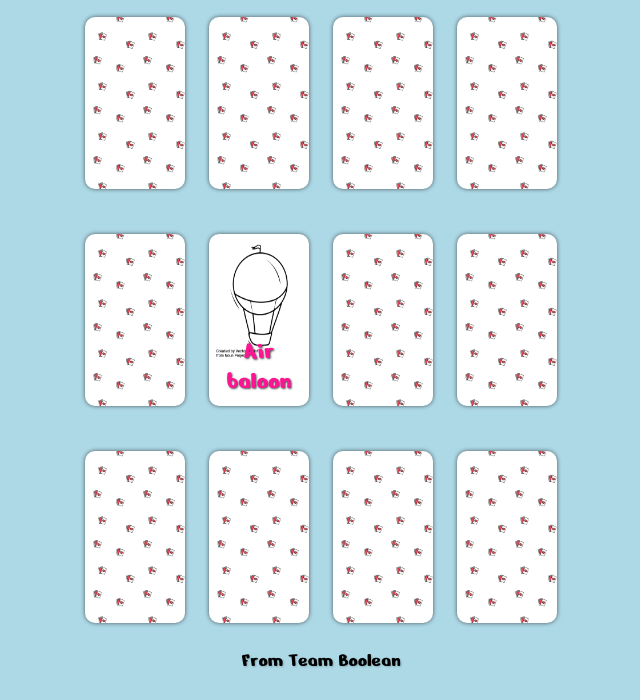
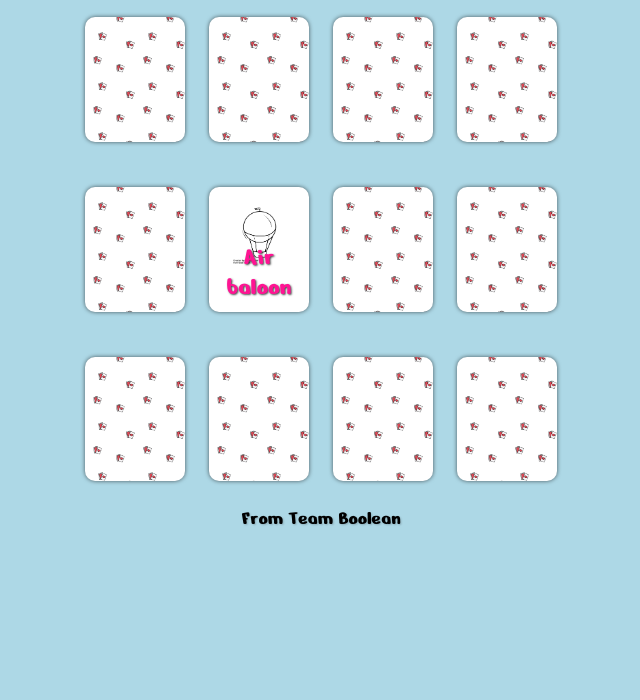
Before and after one commit to endritmorina94/html-css-memory, a plain HTML site: page index.html in a window 1280 px wide. Shown: the part 100-800 px from the top of the page, without its empty margins (319-959 px from the left). Drawn offline with Linux system fonts and the light colour scheme.

Commit message:
Correzione in aula, aggiunto proprietà visibility e tolto altezze fisse!

```diff
--- a/css/style.css
+++ b/css/style.css
@@ -28,21 +28,18 @@ h1{
 /* FINE HEADER */
 
 /* CONTENITORE DELLE CARTE */
-.row{
-  width: 100%;
-}
-
 .card{
   display: inline-block;
   width: 12%;
-  height: 21.5vh;
   margin: 20px 20px 20px 0;
+  padding: 20px 20px 40px 20px;
   border-radius: 10px;
-  background-image: url(../img/pattern.png);
+  background-image: url('../img/pattern.png');
   background-size: contain;
   position: relative;
   box-shadow: 0 0 4px 0 rgba(0, 0, 0, 0.6);
   background-color: white;
+  overflow: hidden;
 }
 
 /* tolgo il margine all'ultima carta per evitare il discentramento della riga */
@@ -55,7 +52,7 @@ h1{
   background-image: none;
 }
 .active.card img{
-  display: block;
+  visibility: visible;
 }
 .active .card-name{
   display: block;
@@ -63,17 +60,14 @@ h1{
 
 /* Nascondo l'immagine ed il suo nome */
 .card img{
-  position: absolute;
-  left: 0;
-  top: 10px;
   width: 100%;
-  display: none;
-  height: 70%;
+  visibility: hidden;
 }
 
 .card-name{
   width: 100%;
   position: absolute;
+  left: 0;
   bottom: 10px;
   display: none;
   color: deeppink;
@@ -91,7 +85,7 @@ h1{
 
 /* Mostro l'immagine ed il suo nome con colore diverso */
 .card:hover img{
-  display: block;
+  visibility: visible;
 }
 
 .card:hover .card-name{
```
